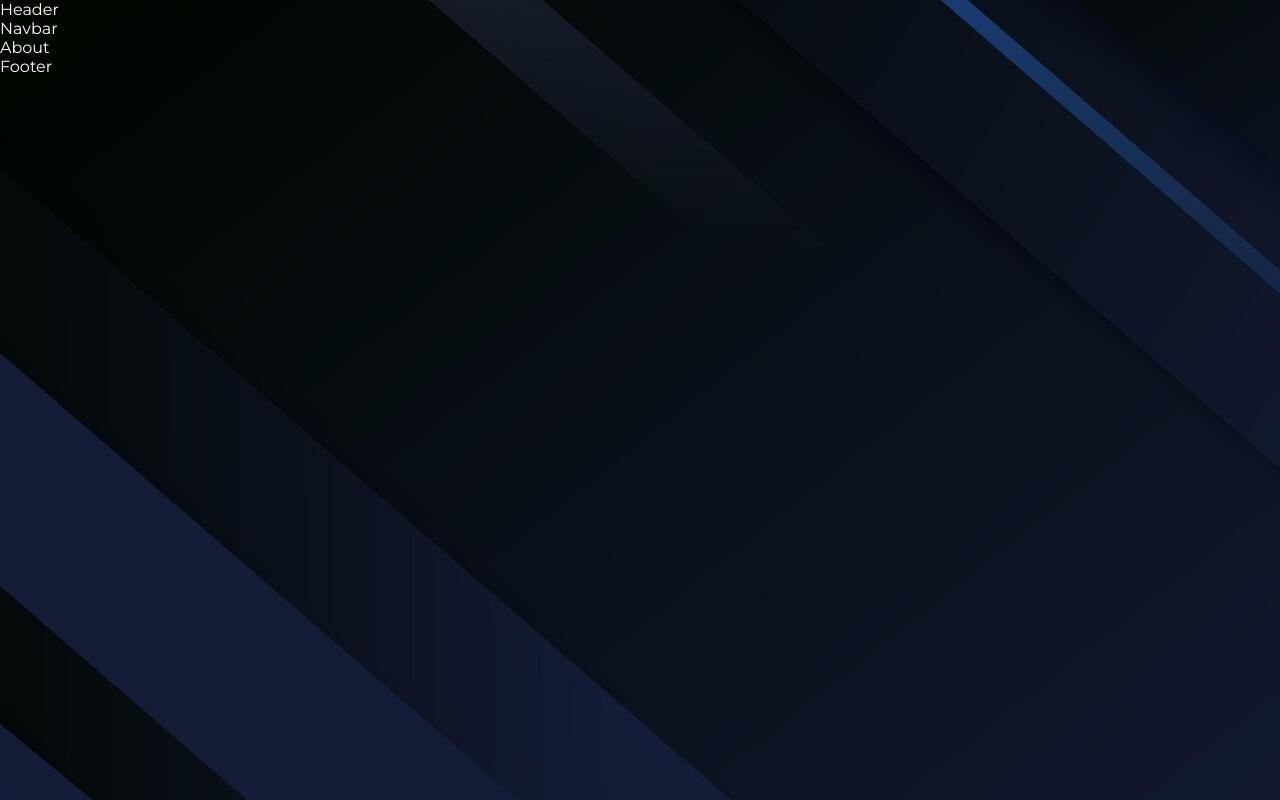
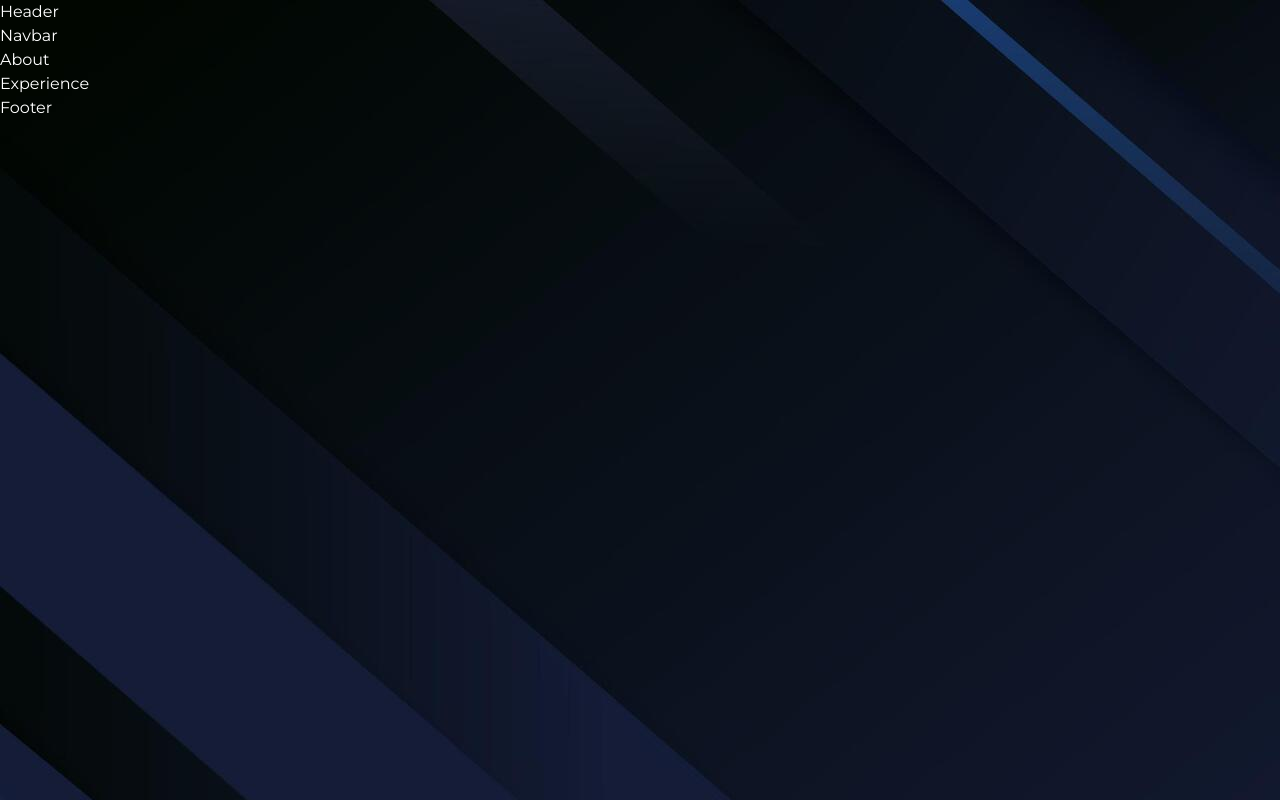
Before and after one commit to vhcent/Personal-Website, a React (Create React App) app: page / in a window 1280 px wide. Built offline with nearby package versions, Linux system fonts and the light colour scheme.

Commit message:
General css styles

```diff
--- a/src/App.jsx
+++ b/src/App.jsx
@@ -1,7 +1,8 @@
 import React from "react";
 import Header from "./components/header/Header"
+import Navbar from "./components/navbar/Navbar"
 import About from "./components/about/About"
-import Navbar from "./components/navbar/Navbar"
+import Experience from "./components/experience/Experience"
 import Footer from "./components/footer/Footer"
 
 function App() {
@@ -10,6 +11,7 @@ function App() {
             <Header/>
             <Navbar/>
             <About/>
+            <Experience/>
             <Footer/>
         </div>
     )
--- /dev/null
+++ b/src/components/experience/Experience.jsx
@@ -0,0 +1,10 @@
+import React from 'react';
+import './experience.css';
+
+const Experience = () => {
+  return (
+    <div>Experience</div>
+  )
+}
+
+export default Experience
--- a/src/index.css
+++ b/src/index.css
@@ -1,4 +1,4 @@
-@import url('https://fonts.googleapis.com/css2?family=Inter:wght@100;200;300;400;500;600;700;800;900&family=Montserrat:ital,wght@0,100;0,200;0,300;0,400;0,500;0,600;0,700;0,800;0,900;1,100;1,200;1,300;1,400;1,500;1,600;1,700;1,800;1,900&display=swap');
+@import url("https://fonts.googleapis.com/css2?family=Inter:wght@100;200;300;400;500;600;700;800;900&family=Montserrat:ital,wght@0,100;0,200;0,300;0,400;0,500;0,600;0,700;0,800;0,900;1,100;1,200;1,300;1,400;1,500;1,600;1,700;1,800;1,900&display=swap");
 
 * {
     margin: 0;
@@ -15,8 +15,14 @@
     --bg-color-variant: #2c2c6c;
     --primary-color: #4db5ff;
     --primary-color-variant: #226493;
-    --color-white: #fff;
-    --color-gray: rgba(255, 255, 255, 0.5);
+    --white-color: #fff;
+    --gray-color: rgba(255, 255, 255, 0.5);
+
+    --large-container-width: 75%;
+    --medium-container-width: 83%;
+    --small-container-width: 90%;
+
+    --transition: all 400ms ease;
 }
 
 html {
@@ -25,7 +31,66 @@ html {
 
 body {
     background-color: var(--bg-color);
-    color: var(--color-white);
+    color: var(--white-color);
     font-family: "Montserrat", "sans-serif";
+    font-weight: 400;
     background-image: url("./assets/background-picture.jpg");
+    line-height: 1.5;
 }
+
+.container {
+    width: var(--large-container-width);
+    margin: 0 auto;
+}
+
+h1,
+h2,
+h3,
+h4,
+h5 {
+    font-weight: 500;
+}
+
+h1 {
+    font-size: 2.5rem;
+}
+
+section {
+    margin-top: 8rem;
+}
+
+section > h2 {
+    text-align: center;
+    color: var(--primary-color);
+}
+
+.gray-text {
+    color: var(--gray-color);
+}
+
+a {
+    color: var(--primary-color);
+    transition: var(--transition);
+    cursor: pointer;
+}
+
+a:hover {
+    color: var(--white-color);
+}
+
+.button {
+    width: max-content;
+    display: inline-block;
+    color: var(--primary-color);
+    padding: 0.75rem;
+    border-radius: 0.5rem;
+    cursor: pointer;
+    border: 1px solid;
+    transition: var(--transition);
+}
+
+.button:hover {
+    background: var(--white-color);
+    color: var(--bg-color-variant);
+    border-color: transparent;
+}
```
Also changed, not shown: src/assets/Portrait.jpg (added), src/components/experience/experience.css (added).
